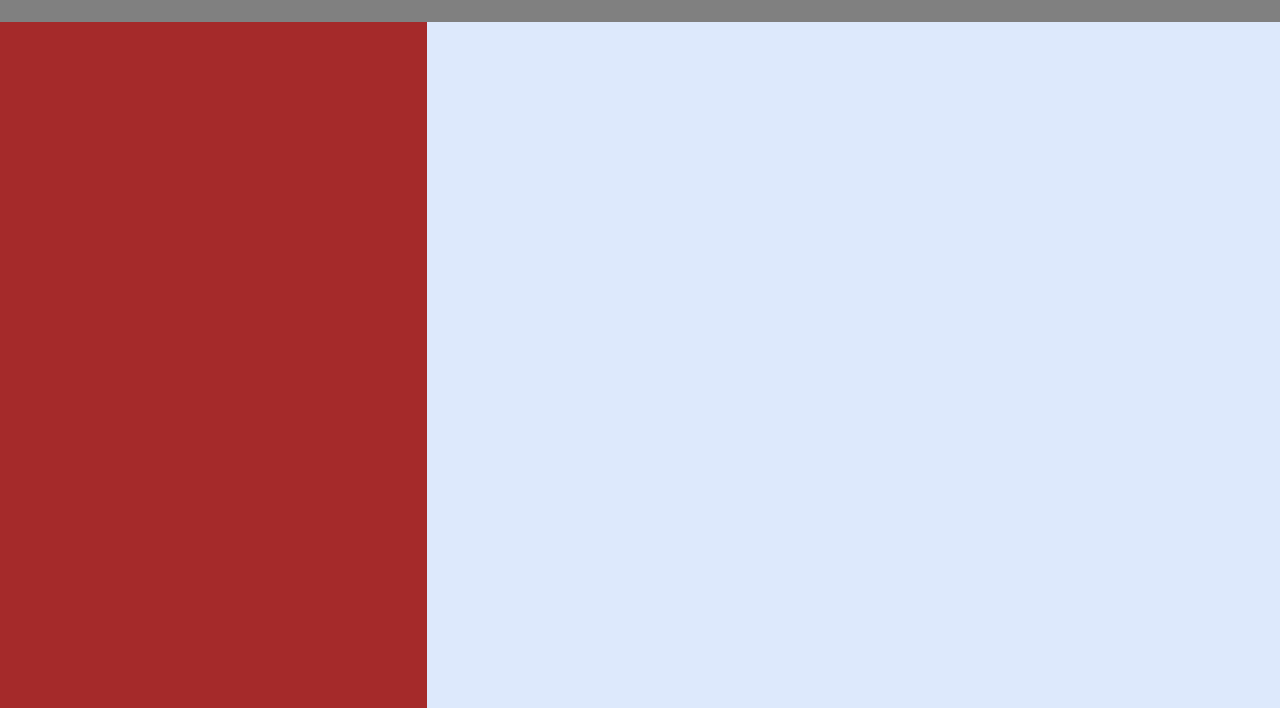
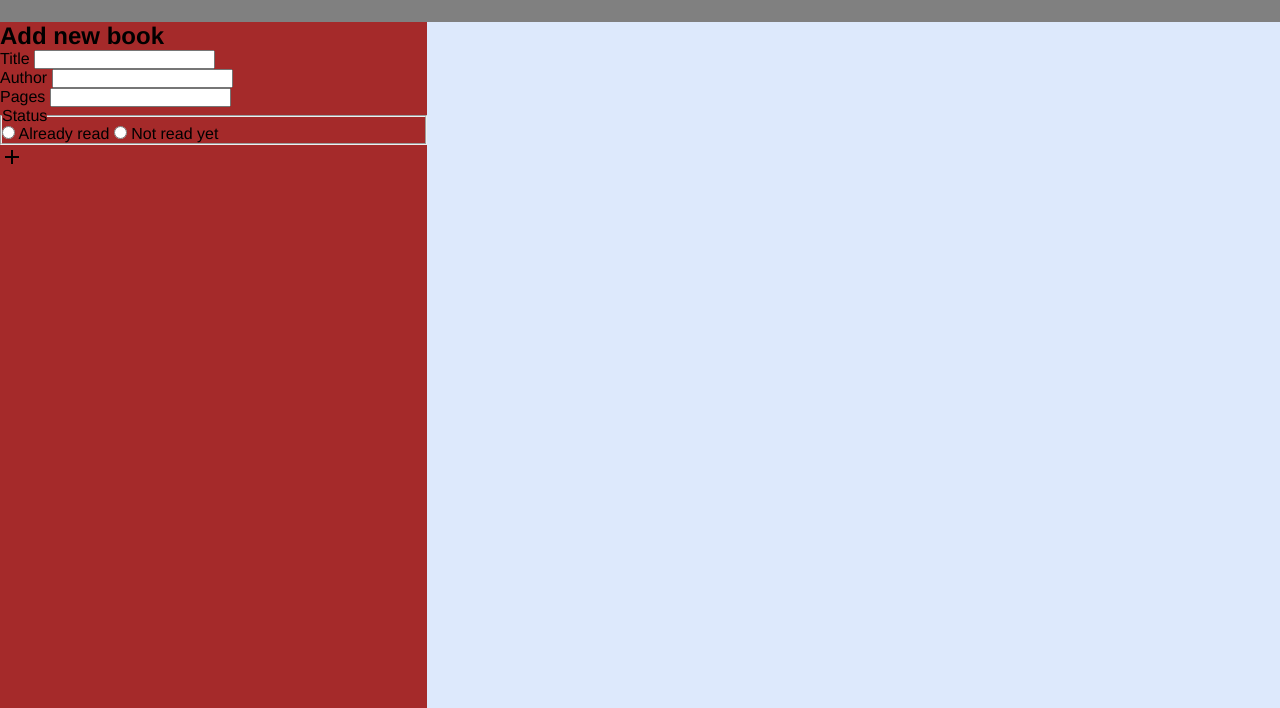
Before and after one commit to dnb777/library, a plain HTML site: page index.html in a window 1280 px wide. Shown: the part 92-800 px from the top of the page. Drawn offline with Linux system fonts and the light colour scheme.

Commit message:
feat: add form to enter new books - accepts the values for title, author, pages and status

```diff
--- a/index.html
+++ b/index.html
@@ -12,7 +12,39 @@
         <header class="header">
             <h1 class="title">Efesus Library</h1>
         </header>
-        <aside class="form-container"></aside>
+        <aside class="form-container">
+            <h2>Add new book</h2>
+
+            <form action="" method="post" id="new-book-form" class="new-book-form">
+                <div class="form-row">
+                    <label for="title">Title</label>
+                    <input type="text" name="title" id="title">
+                </div>
+                <div class="form-row">
+                    <label for="author">Author</label>
+                    <input type="text" name="author" id="author">
+                </div>
+                <div class="form-row">
+                    <label for="pages">Pages</label>
+                    <input type="tel" name="pages" id="pages">
+                </div>
+                <fieldset class="form-row">
+                    <legend>Status</legend>
+
+                    <div class="radio-container">
+                        <input type="radio" name="status" id="read" value="read">
+                        <label for="read" class="radio-label">Already read</label>
+
+                        <input type="radio" name="status" id="not-read" value="not-read">
+                        <label for="not-read" class="radio-label">Not read yet</label>
+                    </div>
+                </fieldset>
+
+                <button type="submit" class="add-btn button" id="add-btn">
+                    <svg class="icon" xmlns="http://www.w3.org/2000/svg" height="24px" viewBox="0 -960 960 960" width="24px" fill="#e8eaed"><path d="M440-440H200v-80h240v-240h80v240h240v80H520v240h-80v-240Z"/></svg>
+                </button>
+            </form>
+        </aside>
         <main class="books-container">
         </main>
     </div>
```
